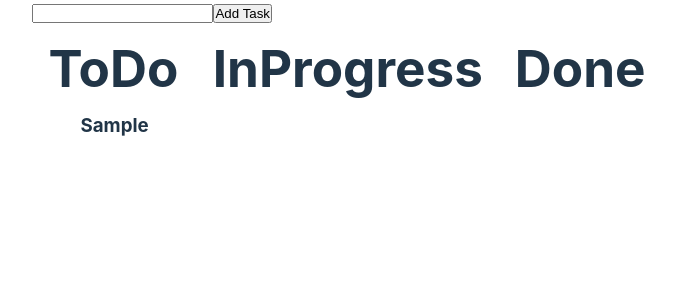
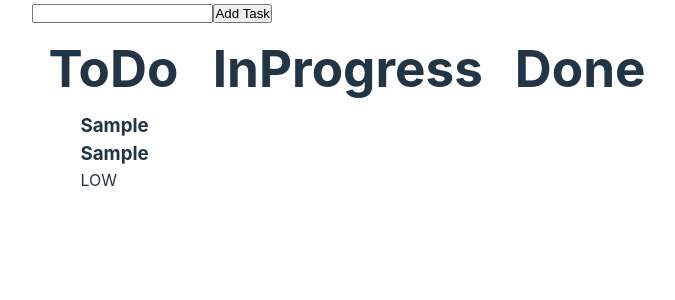
Before and after one commit to khazaddoom/trello-board, a React (Vite) app: page / in a window 1280 px wide. Both pictures are taken after typing "Sample" into the empty fields and a click on the input "Add Task". Shown: the top 300 px of the page, without its empty margins (293-968 px from the left). Built offline with nearby package versions, Linux system fonts and the light colour scheme.

Commit message:
fix(app): fixed type errors
fixed type errors on state functions

```diff
--- a/src/App.tsx
+++ b/src/App.tsx
@@ -1,5 +1,5 @@
 import NewTask from "./components/NewTask.tsx";
-import {createContext, useEffect, useState} from "react";
+import {createContext, PropsWithChildren, useEffect, useState} from "react";
 import Swimlanes from "./components/Swimlanes.tsx";
 
 export const TasksContext = createContext<{
@@ -8,7 +8,10 @@ export const TasksContext = createContext<{
     addTask?: (task: string) => void,
     advanceTask: (taskId: number) => void
 }>({
-    allTasks: []
+    allTasks: [],
+    getTasks: () => [],
+    addTask: () => {},
+    advanceTask: () => {}
 })
 
 type Task = {
@@ -19,7 +22,7 @@ type Task = {
 
 let taskIndex = 1;
 
-function TasksWrapper({children}) {
+function TasksWrapper({children}: PropsWithChildren) {
 
     const [allTasks, updateTasks] = useState<Task[]>([])
 
@@ -47,7 +50,7 @@ function TasksWrapper({children}) {
         const oldTask = allTasks.find(task => task.id == taskId)
         console.log(oldTask)
         if(oldTask) {
-            let category = "TODO"
+            let category:Task["category"] = "TODO"
             if(oldTask.category == "TODO") {
                 category = "INPROGRESS"
             }
@@ -58,7 +61,7 @@ function TasksWrapper({children}) {
                 category = "TODO";
             }
 
-            updateTasks(prevState => {
+            updateTasks((prevState) => {
                 prevState = prevState.filter(task => task.id != taskId)
                 return [...prevState, {...oldTask, category}]
             })
--- a/src/components/TaskItem.tsx
+++ b/src/components/TaskItem.tsx
@@ -1,9 +1,40 @@
-import {useContext} from "react";
-import {TasksContext} from "../App.tsx";
+import {useSetAtom} from "jotai";
+import {Task, updateTaskAtom} from "../App.tsx";
+import {useEffect, useRef} from "react";
 
-export default  function TaskItem({task}) {
-    const {advanceTask} = useContext(TasksContext)
-    return <h3 onClick={() => {
-        advanceTask(task.id)
-    }}>{task.task}</h3>
+type TaskItemProps = {
+    task: Task
 }
+
+export default  function TaskItem({task}: TaskItemProps) {
+    const setter = useSetAtom(updateTaskAtom)
+    const taskItemRef = useRef<HTMLDivElement>(null)
+    useEffect(() => {
+        if(taskItemRef.current) {
+            taskItemRef.current.addEventListener("dragstart", (ev) => {
+                console.log(ev)
+                ev.dataTransfer.setData("text/plain", ev.target.id);
+            })
+        }
+    },[taskItemRef])
+
+    return <div className="taskItem" ref={taskItemRef}draggable onClick={() => {
+        let category:Task["category"] = "TODO"
+        if(task.category == "TODO") {
+            category = "INPROGRESS"
+        }
+        else if(task.category == "INPROGRESS"){
+            category = "DONE"
+        }
+        else {
+            category = "TODO";
+        }
+        setter({...task, category: category})
+    }}>
+        <div className="texts">
+            <h3 className="title">{task.task}</h3>
+            <h3 className="subtitle">{task.task}</h3>
+        </div>
+        <div className="tag tag-low">LOW</div>
+    </div>
+}
```
